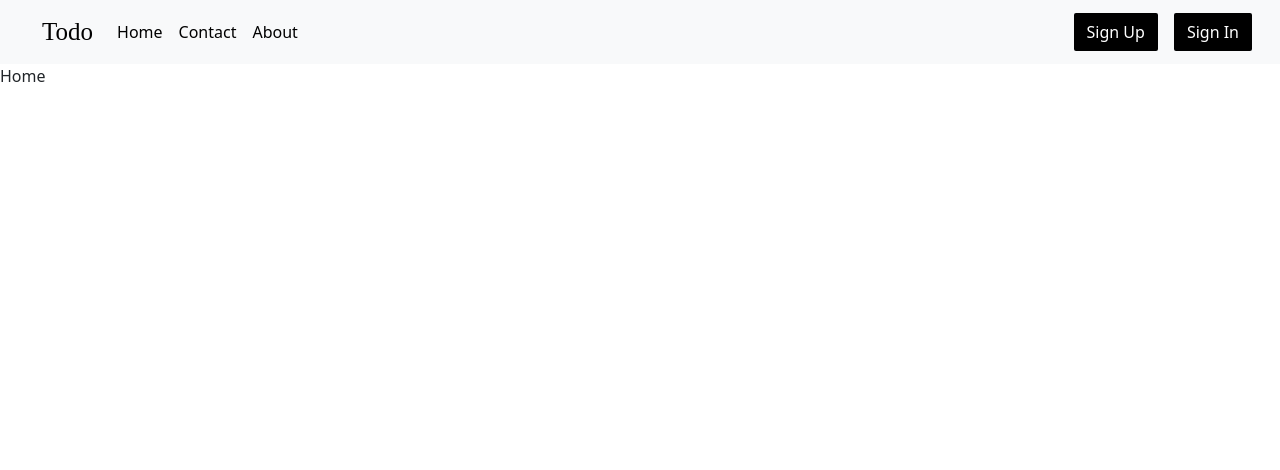
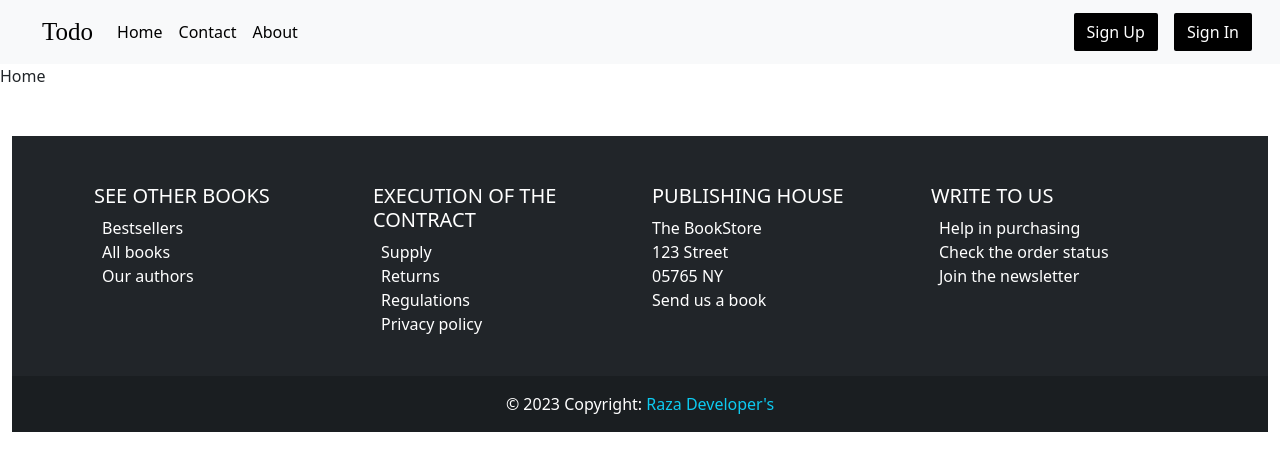
Before and after one commit to Ali-Raza-Gill/Hackathon, a React (Create React App) app: page / in a window 1280 px wide. Shown: the top 470 px of the page. Built offline with nearby package versions, Linux system fonts and the light colour scheme.

Commit message:
Some changes are added

```diff
--- a/src/Components/Footer/Footer.jsx
+++ b/src/Components/Footer/Footer.jsx
@@ -0,0 +1,84 @@
+import React from 'react'
+import { Link } from 'react-router-dom'
+import "./style.scss"
+export default function Footer() {
+    return (
+        <>
+            <div className="container-fluid my-5">
+                <footer className="bg-dark text-center text-lg-start text-white">
+                    <div className="container p-4">
+                        <div className="row mt-4">
+                            <div className="col-lg-3 col-md-6 mb-4 mb-md-0">
+                                <h5 className="text-uppercase ">See other books</h5>
+                                <ul className="list-unstyled mb-0">
+                                    <li className='lihover'>
+                                        <Link to="" className="text-white text-decoration-none" ><i class="fas fa-book fa-fw fa-sm me-2"></i>Bestsellers</Link>
+                                    </li>
+                                    <li>
+                                        <Link to="" className="text-white text-decoration-none"><i class="fas fa-book fa-fw fa-sm me-2"></i>All books</Link>
+                                    </li>
+                                    <li>
+                                        <Link to="" className="text-white text-decoration-none"><i class="fas fa-user-edit fa-fw fa-sm me-2"></i>Our authors</Link>
+                                    </li>
+                                </ul>
+                            </div>
+                            <div class="col-lg-3 col-md-6 mb-4 mb-md-0">
+                                <h5 class="text-uppercase">Execution of the contract</h5>
+                                <ul class="list-unstyled">
+                                    <li>
+                                        <Link to="" className="text-white text-decoration-none"><i class="fas fa-shipping-fast fa-fw fa-sm me-2"></i>Supply</Link>
+                                    </li>
+                                    <li>
+                                        <Link to="" className="text-white text-decoration-none"><i class="fas fa-backspace fa-fw fa-sm me-2"></i>Returns</Link>
+                                    </li>
+                                    <li>
+                                        <Link to="" className="text-white text-decoration-none"><i class="far fa-file-alt fa-fw fa-sm me-2"></i>Regulations</Link>
+                                    </li>
+                                    <li>
+                                        <Link to="" className="text-white text-decoration-none"><i class="far fa-file-alt fa-fw fa-sm me-2"></i>Privacy policy</Link>
+                                    </li>
+                                </ul>
+                            </div>
+                            <div class="col-lg-3 col-md-6 mb-4 mb-md-0">
+                                <h5 class="text-uppercase">Publishing house</h5>
+
+                                <ul class="list-unstyled">
+                                    <li>
+                                        <Link to="" className="text-white text-decoration-none">The BookStore</Link>
+                                    </li>
+                                    <li>
+                                        <Link to="" className="text-white text-decoration-none">123 Street</Link>
+                                    </li>
+                                    <li>
+                                        <Link to="" className="text-white text-decoration-none">05765 NY</Link>
+                                    </li>
+                                    <li>
+                                        <Link to="" className="text-white text-decoration-none"><i class="fas fa-briefcase fa-fw fa-sm "></i>Send us a book</Link>
+                                    </li>
+                                </ul>
+                            </div>
+                            <div class="col-lg-3 col-md-6 mb-4 mb-md-0">
+                                <h5 class="text-uppercase">Write to us</h5>
+                                <ul class="list-unstyled">
+                                    <li>
+                                        <Link to="" className="text-white text-decoration-none"><i class="fas fa-at fa-fw fa-sm me-2"></i>Help in purchasing</Link>
+                                    </li>
+                                    <li>
+                                        <Link to="" className="text-white text-decoration-none"><i class="fas fa-shipping-fast fa-fw fa-sm me-2"></i>Check the order status</Link>
+                                    </li>
+                                    <li>
+                                        <Link to="" className="text-white text-decoration-none"><i class="fas fa-envelope fa-fw fa-sm me-2"></i>Join the newsletter</Link>
+                                    </li>
+                                </ul>
+                            </div>
+                        </div>
+                    </div>
+                    <div class="text-center p-3" style={{ backgroundColor: "rgba(0, 0, 0, 0.2)" }}>
+                        © {new Date().getFullYear()} Copyright:
+                        <Link to="/" class="text-info text-decoration-none" > Raza Developer's</Link>
+                    </div>
+                </footer>
+            </div>
+        </>
+    )
+}
--- a/src/Pages/Frontend/Routes.jsx
+++ b/src/Pages/Frontend/Routes.jsx
@@ -5,6 +5,7 @@ import About from "./About"
 import Contact from "./Contact"
 import NoPage from './NoPage'
 import Navbar from '../../Components/Navbar/Navbar'
+import Footer from '../../Components/Footer/Footer'
 export default function Index() {
     return (
         <main>
@@ -15,6 +16,7 @@ export default function Index() {
                 <Route path='contact' element={<Contact />} />
                 <Route path='*' element={<NoPage />} />
             </Routes>
+            <Footer/>
         </main>
     )
 }
```
Also changed, not shown: src/Components/Footer/index.jsx (+8 -0 lines), src/App.scss (line endings or trailing spaces), src/Components/Footer/style.scss (added).
